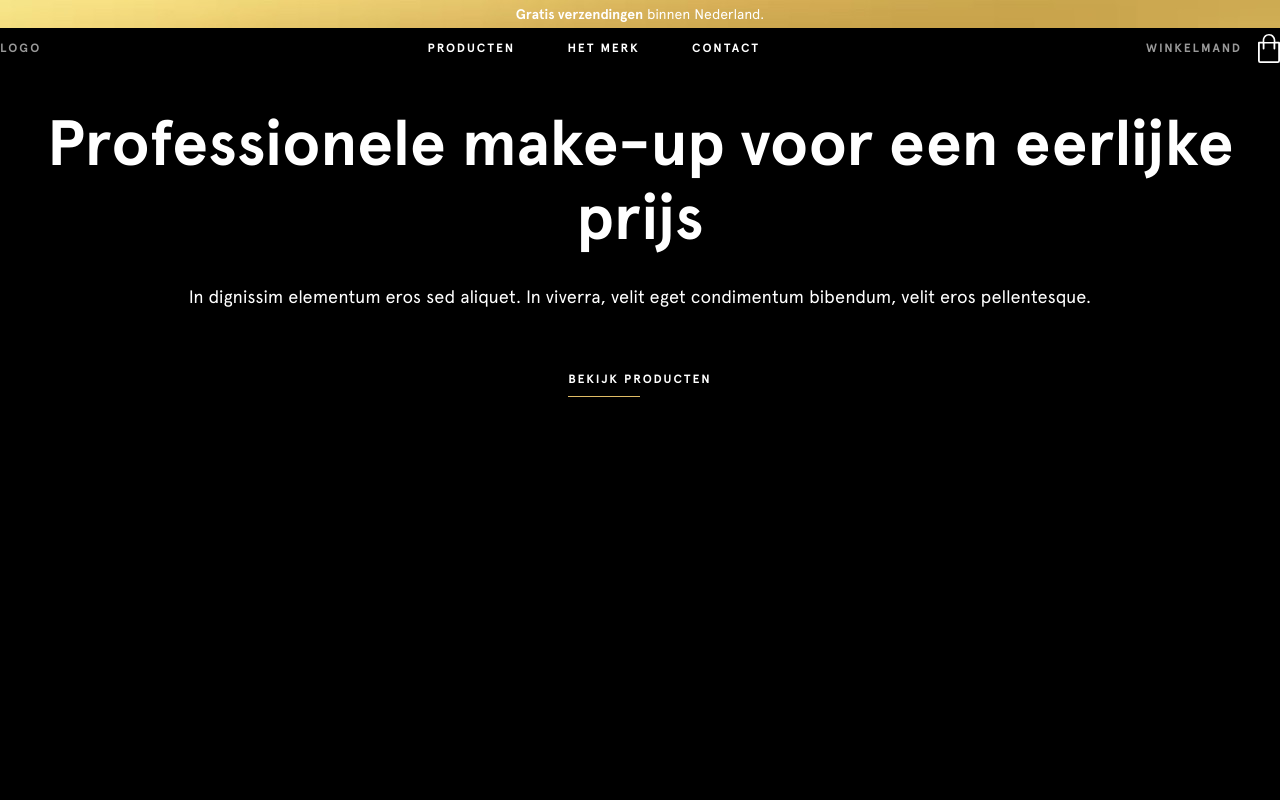
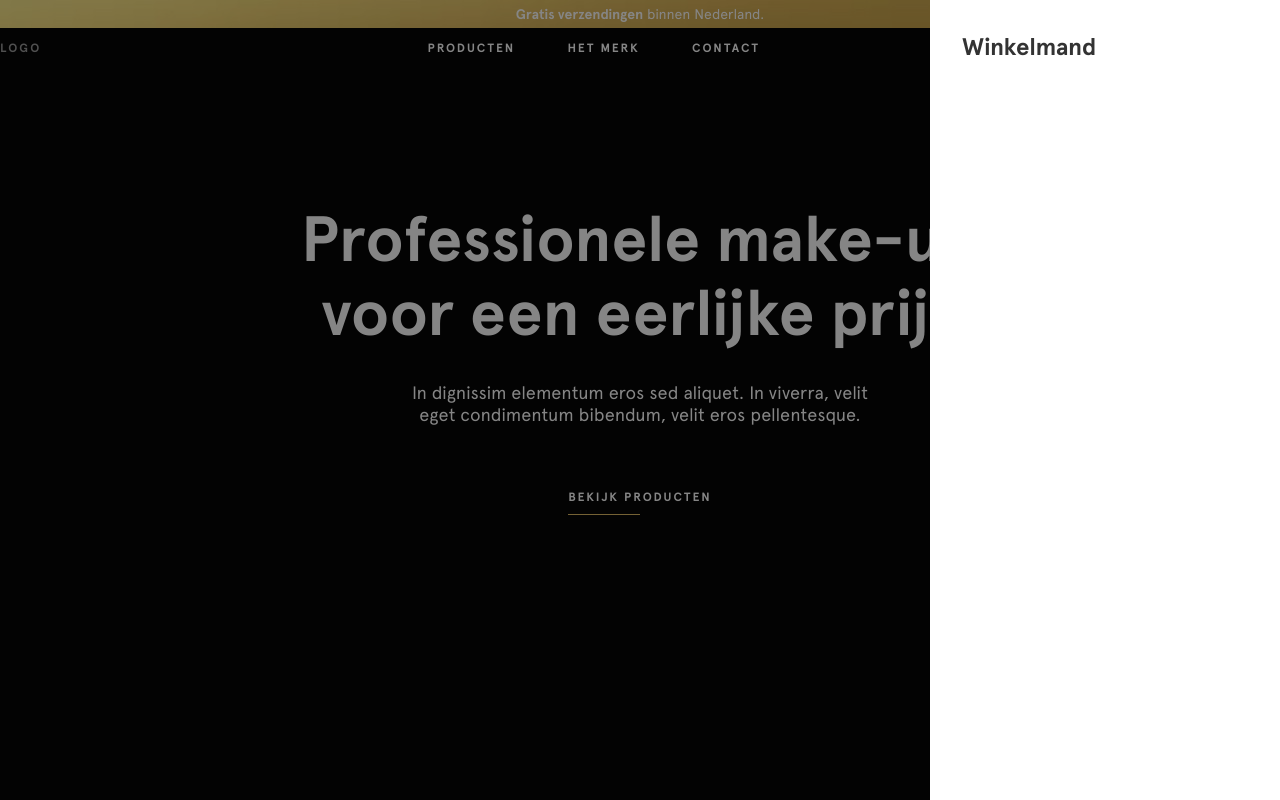
Before and after one commit to snijwater/mbl, a website: page index.html in a window 1280 px wide. Both pictures are taken after a click on the link "WINKELMAND". Drawn offline with Linux system fonts and the light colour scheme.

Commit message:
starting on cart

```diff
--- a/index.html
+++ b/index.html
@@ -33,7 +33,7 @@
                 <a href="#" class="nav__item__link">Contact</a>
             </li>
         </ul>
-        <a href="#" class="header__shopping-cart">
+        <a href="#" class="header__shopping-cart js-open-cart">
             Winkelmand
             <svg class="header__shopping-cart__cart-icon">
                  <use xlink:href="#cart"></use>
@@ -41,11 +41,19 @@
         </a>
     </header>
 
-    <section class="hero">
-        <h1 class="hero__title">Professionele make-up voor een eerlijke prijs</h1>
-        <p class="hero__description">In dignissim elementum eros sed aliquet. In viverra, velit eget condimentum bibendum, velit eros pellentesque.</p>
-        <a class="hero__link" href="#" data-title="Bekijk producten">Bekijk producten</a>
-    </section>
+    <main>
+        <section class="hero">
+            <h1 class="hero__title">Professionele make-up <br />voor een eerlijke prijs</h1>
+            <p class="hero__description">In dignissim elementum eros sed aliquet. In viverra, velit <br />eget condimentum bibendum, velit eros pellentesque.</p>
+            <a class="hero__link" href="#" data-title="Bekijk producten">Bekijk producten</a>
+        </section>
+
+        <div class="cart">
+            <h2>Winkelmand</h2>
+        </div>
+        <div class="overlay"></div>
+    </main>
+
 
     <script src="dist/js/main.min.js" charset="utf-8"></script>
 </body>
--- /dev/null
+++ b/src/js/cart.js
@@ -0,0 +1,7 @@
+function initCart() {
+    const cartButton = document.querySelector('.js-open-cart');
+
+    cartButton.addEventListener('click', function() {
+        document.querySelector('body').classList.toggle('cart-opened');
+    }, false);
+}
--- a/src/js/main.js
+++ b/src/js/main.js
@@ -1,4 +1,4 @@
 document.addEventListener("DOMContentLoaded", function() {
     if (document.querySelector('.js-slider')) { initSlider(); }
-    if (document.querySelector('.js-slideshow')) { initSlideshow(); }
+    if (document.querySelector('.cart')) { initCart(); }
 });
--- a/src/scss/1-settings/colors.scss
+++ b/src/scss/1-settings/colors.scss
@@ -4,7 +4,7 @@
 
 $colors: (
   primary: (
-    base: #000,
+    base: #060606,
     white: #ffffff,
     highlight: #E0BC66,
   ),
@@ -12,6 +12,7 @@ $colors: (
     base: #0969A2,
   ),
   text: (
+      dark-primary: #333,
       white-secondary: #999,
   )
 );
--- /dev/null
+++ b/src/scss/6-components/cart.scss
@@ -0,0 +1,25 @@
+.cart {
+    position: fixed;
+    top: 0;
+    right: 0;
+    z-index: 999;
+
+    width: 350px;
+    height: 100vh;
+
+    padding: 2rem;
+
+    background-color: color(primary, white);
+
+    color: color(text, dark-primary);
+
+    transform: translateX(100%);
+
+    transition: .4s transform cubic-bezier(.165,.84,.44,1);
+
+    overflow: hidden;
+}
+
+body.cart-opened .cart {
+    transform: translateX(0);
+}
--- a/src/scss/6-components/hero.scss
+++ b/src/scss/6-components/hero.scss
@@ -1,5 +1,7 @@
 .hero {
     text-align: center;
+
+    padding: 6rem 0;
 
     &__title {
         margin-bottom: 2rem;
--- /dev/null
+++ b/src/scss/6-components/overlay.scss
@@ -0,0 +1,17 @@
+.overlay {
+    position: fixed;
+    top: 0;
+    left: 0;
+    width: 100vw;
+    height: 100vh;
+    background: rgba(0,0,0,.6);
+    visibility: hidden;
+    opacity: 0;
+    z-index: 95;
+    transition: .6s opacity cubic-bezier(.165,.84,.44,1),.6s visibility;
+}
+
+body.cart-opened .overlay {
+    opacity: .8;
+    visibility: visible;
+}
--- a/src/scss/main.scss
+++ b/src/scss/main.scss
@@ -9,10 +9,12 @@
 
 @import "5-objects/grid";
 
+@import "6-components/cart";
 @import "6-components/header";
 @import "6-components/hero";
 @import "6-components/nav";
 @import "6-components/notification-banner";
+@import "6-components/overlay";
 @import "6-components/section";
 @import "6-components/slider";
 @import "6-components/thank-you";
```
Also changed, not shown: dist/css/main.min.css, dist/js/main.min.js, 1 other file.
